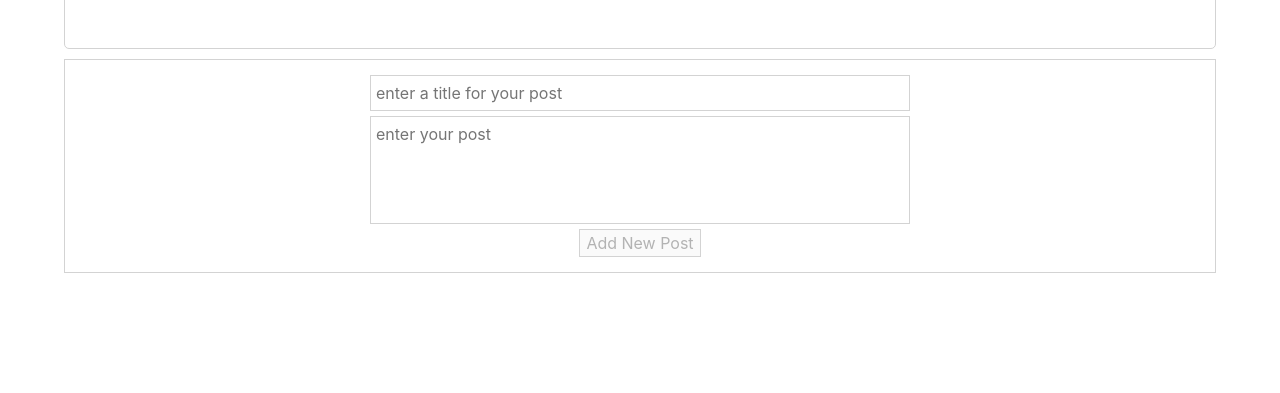
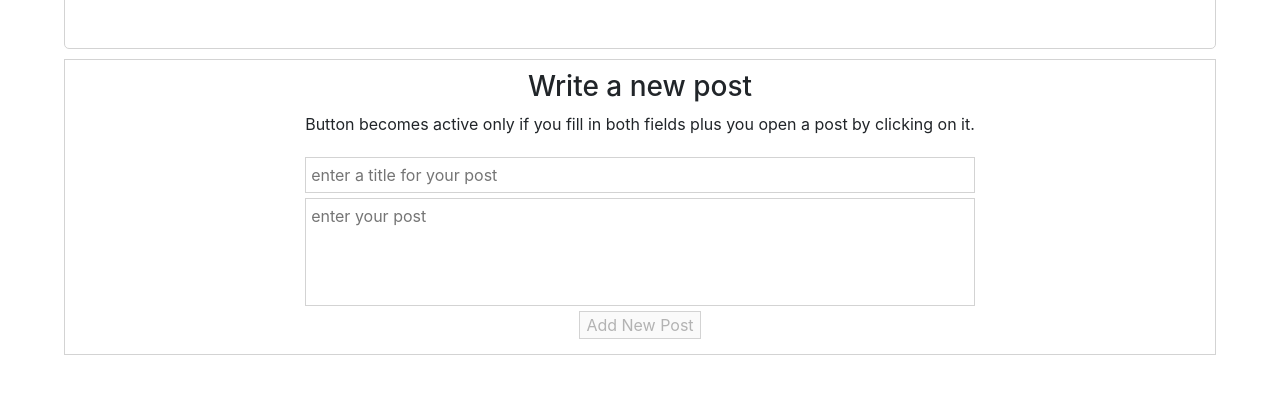
Before and after one commit to Azzazello1979/bitNinja, an Angular app in the folder frontEnd/: page / in a window 1280 px wide. Shown: the part 361-754 px from the top of the page. Built offline with nearby package versions, Linux system fonts and the light colour scheme; no server answers.

Commit message:
feat: posting okay

```diff
--- a/frontEnd/src/app/app.component.html
+++ b/frontEnd/src/app/app.component.html
@@ -6,6 +6,9 @@
     ></app-posts>
   </div>
   <div class="add-post-component-wrapper">
-    <app-add-post (userPosted)="onUserPost($event)"></app-add-post>
+    <app-add-post
+      (userPosted)="onUserPost($event)"
+      [currentUserId]="currentUserId"
+    ></app-add-post>
   </div>
 </div>
--- a/frontEnd/src/app/app.component.ts
+++ b/frontEnd/src/app/app.component.ts
@@ -1,4 +1,4 @@
-import { Component, OnInit, Output } from '@angular/core';
+import { Component, OnInit } from '@angular/core';
 import { ApiService } from './services/api.service';
 import { Post } from './models/post';
 import { OutgoingPost } from 'src/app/models/outgoingPost';
@@ -9,16 +9,28 @@ import { OutgoingPost } from 'src/app/models/outgoingPost';
   styleUrls: ['./app.component.css'],
 })
 export class AppComponent implements OnInit {
-  @Output() posts: Post[] = [];
+  posts: Post[] = [];
   title = 'Bit Ninja App';
+  currentUserId: number = 0;
+  currentPostId: number = 101; // for posting new posts, the response id is always 101, this would casuse problems when displaying posts
+
   constructor(private apiService: ApiService) {}
 
   onUserPost(newPost: OutgoingPost) {
-    console.log(newPost);
-    this.apiService.sendPost(newPost);
+    //console.log(newPost);
+    this.apiService.sendPost(newPost).subscribe(
+      (response: Post) => {
+        response.id = this.currentPostId++;
+        this.posts.unshift(response);
+      },
+      (err) => {
+        console.log(err);
+      }
+    );
   }
 
   onUserIdChange(userId: number) {
+    this.currentUserId = userId;
     this.apiService.setCurrentUserId(userId);
   }
 
--- a/frontEnd/src/app/components/add-post/add-post.component.html
+++ b/frontEnd/src/app/components/add-post/add-post.component.html
@@ -1,3 +1,8 @@
+<h3>Write a new post</h3>
+<p>
+  Button becomes active only if you fill in both fields plus you open a post by
+  clicking on it.
+</p>
 <form [formGroup]="postForm" (ngSubmit)="onSubmitForm()">
   <div formGroupName="postFormGroup" class="postFormGroup">
     <input
@@ -5,6 +10,7 @@
       formControlName="title"
       placeholder="enter a title for your post"
     />
+
     <textarea
       class="textarea"
       formControlName="body"
@@ -12,6 +18,8 @@
       cols="50"
       placeholder="enter your post"
     ></textarea>
-    <button type="submit" [disabled]="postForm.invalid">Add New Post</button>
+    <button type="submit" [disabled]="postForm.invalid || currentUserId === 0">
+      Add New Post
+    </button>
   </div>
 </form>
--- a/frontEnd/src/app/components/add-post/add-post.component.ts
+++ b/frontEnd/src/app/components/add-post/add-post.component.ts
@@ -1,4 +1,4 @@
-import { Component, OnInit, EventEmitter, Output } from '@angular/core';
+import { Component, OnInit, EventEmitter, Output, Input } from '@angular/core';
 import { FormGroup, FormControl, Validators } from '@angular/forms';
 import { OutgoingPost } from 'src/app/models/outgoingPost';
 
@@ -9,12 +9,14 @@ import { OutgoingPost } from 'src/app/models/outgoingPost';
 })
 export class AddPostComponent implements OnInit {
   @Output() public userPosted = new EventEmitter<OutgoingPost>();
+  @Input('currentUserId') currentUserId: number = 0;
   public postForm: FormGroup;
   constructor() {}
 
   onSubmitForm() {
     //console.log(this.postForm.value.postFormGroup);
     this.userPosted.emit(this.postForm.value.postFormGroup);
+    this.postForm.reset();
   }
 
   ngOnInit(): void {
--- a/frontEnd/src/app/components/posts/posts.component.html
+++ b/frontEnd/src/app/components/posts/posts.component.html
@@ -1,6 +1,5 @@
 <ngb-accordion
   [closeOthers]="true"
-  activeIds="static-1"
   (panelChange)="returnUserIdFromSelectedPost($event)"
 >
   <ngb-panel
--- a/frontEnd/src/app/services/api.service.ts
+++ b/frontEnd/src/app/services/api.service.ts
@@ -27,8 +27,11 @@ export class ApiService {
     return this.http.get<Post[]>('https://jsonplaceholder.typicode.com/posts');
   }
 
-  sendPost(body: OutgoingPost) {
+  sendPost(partialBody: OutgoingPost) {
     this.busy = true;
+    let body = { ...partialBody };
+    body.userId = this.currentUserId;
+    //console.log('outgoing post is: ', body);
     return this.http.post('https://jsonplaceholder.typicode.com/posts', body);
   }
 }
```
